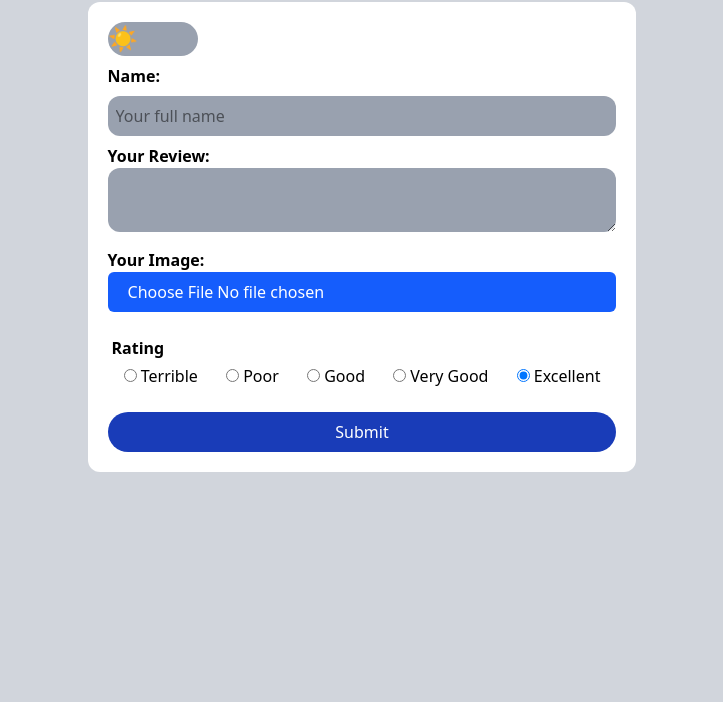
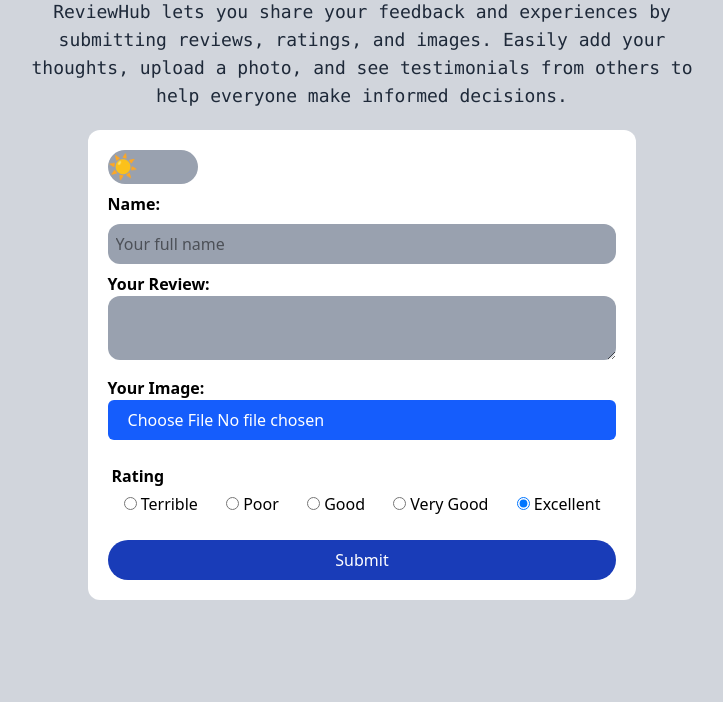
Before and after one commit to Phoenix-Domain/ReviewHub, a website built with Vite: page index.html in a window 1280 px wide. Shown: the part 98-800 px from the top of the page, without its empty margins (278-1001 px from the left). Built offline with nearby package versions, Linux system fonts and the light colour scheme.

Commit message:
Add paragraph to explain project to users

```diff
--- a/index.html
+++ b/index.html
@@ -8,6 +8,9 @@
   <body class="bg-gray-300 dark:bg-[#0a0a23] transition-all duration-500 ease-in-out text-[#000] ">
     <header class="w-full mb-5 my-8">
       <h1 class="font-medium dark:text-white text-5xl mx-auto text-center">ReviewHub</h1>
+      <p class="text-center text-lg mt-4 dark:text-gray-300 text-gray-800 font-mono max-w-2xl mx-auto">
+        ReviewHub lets you share your feedback and experiences by submitting reviews, ratings, and images. Easily add your thoughts, upload a photo, and see testimonials from others to help everyone make informed decisions.
+      </p>
     </header>
     <main class="m-3">
 
```
